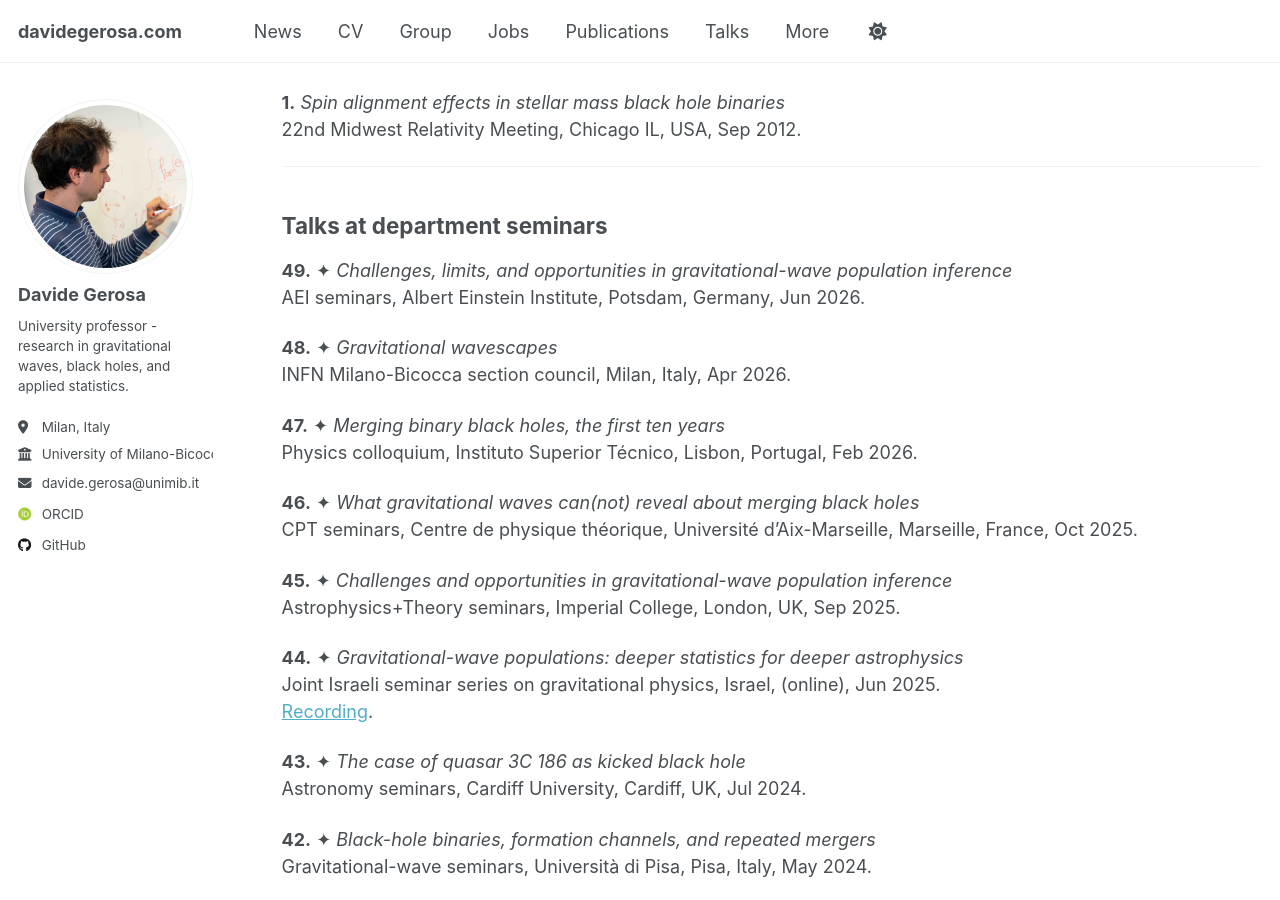
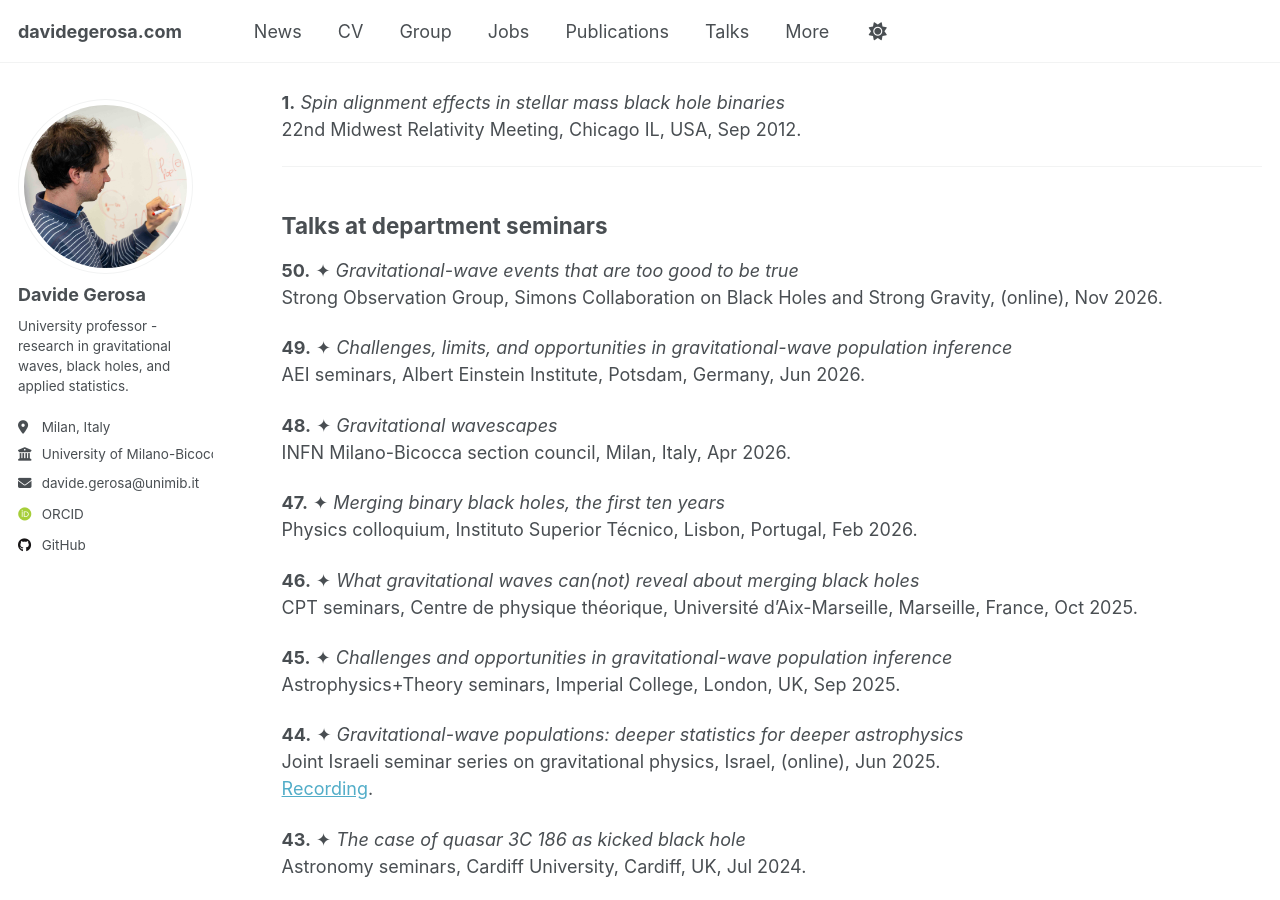
Before and after one commit to dgerosa/website, a Jekyll site: the page built from _pages/talks.md, in a window 1280 px wide and 900 px high, scrolled down 8036 px. Built offline with Jekyll 4.4.1, drawn with Linux system fonts in a browser that asks for light colours; some web fonts are replaced; some of the changed text lies outside the part shown.

Commit message:
Website update from workflow

```diff
--- a/_pages/_talks.md
+++ b/_pages/_talks.md
@@ -2,7 +2,7 @@ Invited talks marked with ✦.
 
 ## Summary
 **90** (**41**✦) [Talks at conferences](#talks-at-conferences) \
-**49** (**49**✦) [Talks at department seminars](#talks-at-department-seminars) \
+**50** (**50**✦) [Talks at department seminars](#talks-at-department-seminars) \
 **9** (**8**✦) [Lectures at PhD schools](#lectures-at-phd-schools) \
 **8** (**4**✦) [Posters at conferences](#posters-at-conferences) \
 **18** (**18**✦) [Outreach talks](#outreach-talks)
@@ -304,6 +304,9 @@ BritGrav 14, Cambridge, UK, Mar 2014.
 
 ## Talks at department seminars
 
+**50.** ✦ *Gravitational-wave events that are too good to be true*  \\
+Strong Observation Group, Simons Collaboration on Black Holes and Strong Gravity, (online), Nov 2026.
+
 **49.** ✦ *Challenges, limits, and opportunities in gravitational-wave population inference*  \\
 AEI seminars, Albert Einstein Institute, Potsdam, Germany, Jun 2026.
 
```
Also changed, not shown: other parts of _pages/_talks.md (+1 -1 lines), _pages/_citations.md (+10 -10 lines), _pages/_group.md (+1 -1 lines), _pages/_publications.md (+1 -1 lines).
